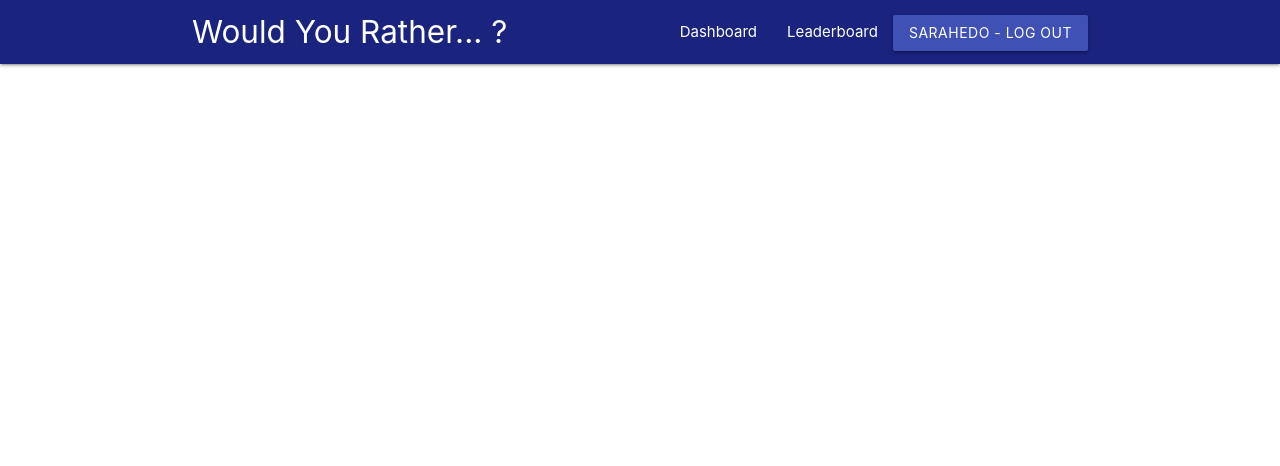
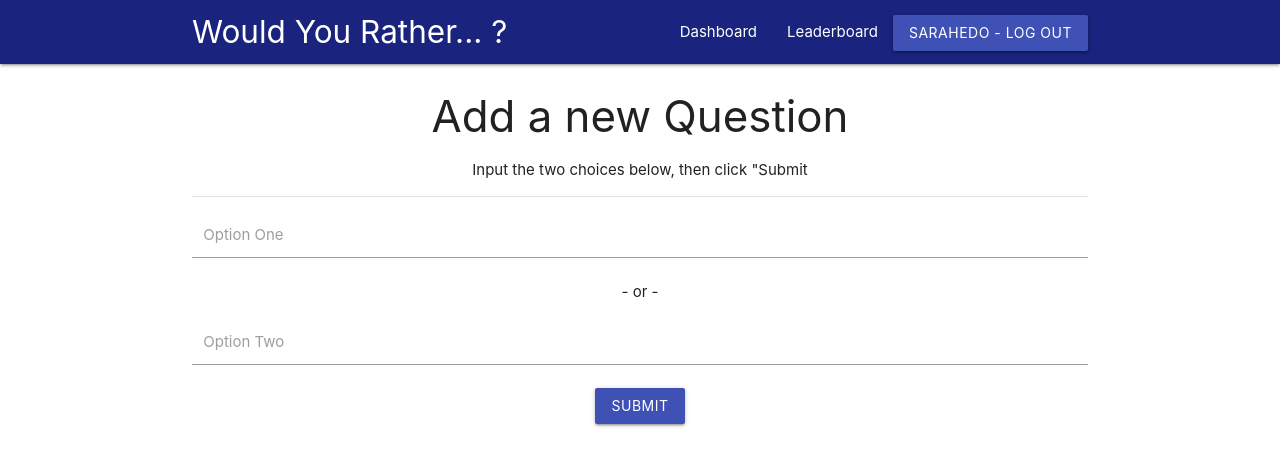
Before and after one commit to andreapillai/project-would-you-rather, a React (Create React App) app: page /new in a window 1280 px wide. Shown: the top 466 px of the page. Built offline with nearby package versions, Linux system fonts and the light colour scheme.

Commit message:
Add new Question component, dummy form submission

```diff
--- a/src/components/App.js
+++ b/src/components/App.js
@@ -6,6 +6,7 @@ import NavBar from "./NavBar";
 import Login from "./Login";
 import Dashboard from "./Dashboard";
 import Leaderboard from "./Leaderboard";
+import NewQuestion from "./NewQuestion";
 
 export class App extends Component {
   componentDidMount() {
@@ -23,6 +24,7 @@ export class App extends Component {
             <div className="container">
               <Route exact path="/" component={Dashboard} />
               <Route path="/leaderboard" component={Leaderboard} />
+              <Route path="/new" component={NewQuestion} />
             </div>
           )}
         </div>
--- /dev/null
+++ b/src/components/NewQuestion.js
@@ -0,0 +1,49 @@
+import React, { Component } from "react";
+import { connect } from "react-redux";
+import { Divider, Button, TextInput } from "react-materialize";
+
+export class NewQuestion extends Component {
+  state = {
+    optionOne: "",
+    optionTwo: "",
+  };
+  handleChange = (e) => {
+    const { id, value } = e.target;
+    this.setState({ [id]: value });
+  };
+  handleSubmit = () => {
+    console.log(
+      `Submitting New Question: ${this.state.optionOne} or ${this.state.optionTwo}`
+    );
+    this.setState({ optionOne: "", optionTwo: "" });
+  };
+  render() {
+    return (
+      <div className="center">
+        <h3>Add a new Question</h3>
+        <p>Input the two choices below, then click "Submit</p>
+        <Divider />
+        <TextInput
+          label="Option One"
+          id="optionOne"
+          value={this.state.optionOne}
+          onChange={this.handleChange}
+        />
+        <p>- or -</p>
+        <TextInput
+          label="Option Two"
+          id="optionTwo"
+          value={this.state.optionTwo}
+          onChange={this.handleChange}
+        />
+        <Button className="indigo white-text" onClick={this.handleSubmit}>
+          Submit
+        </Button>
+      </div>
+    );
+  }
+}
+
+const mapStateToProps = ({ authUser }) => ({});
+
+export default connect(mapStateToProps)(NewQuestion);
```
